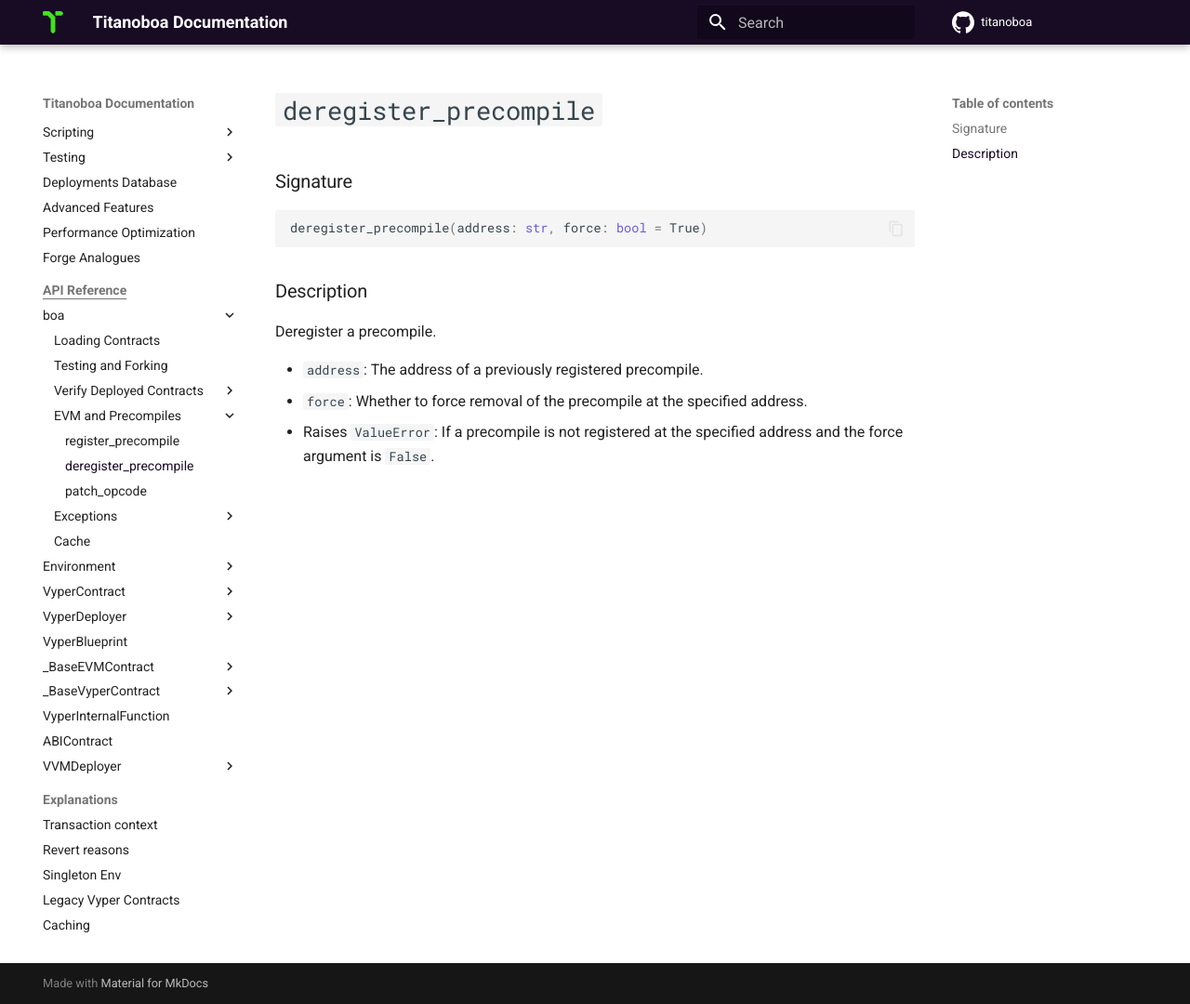
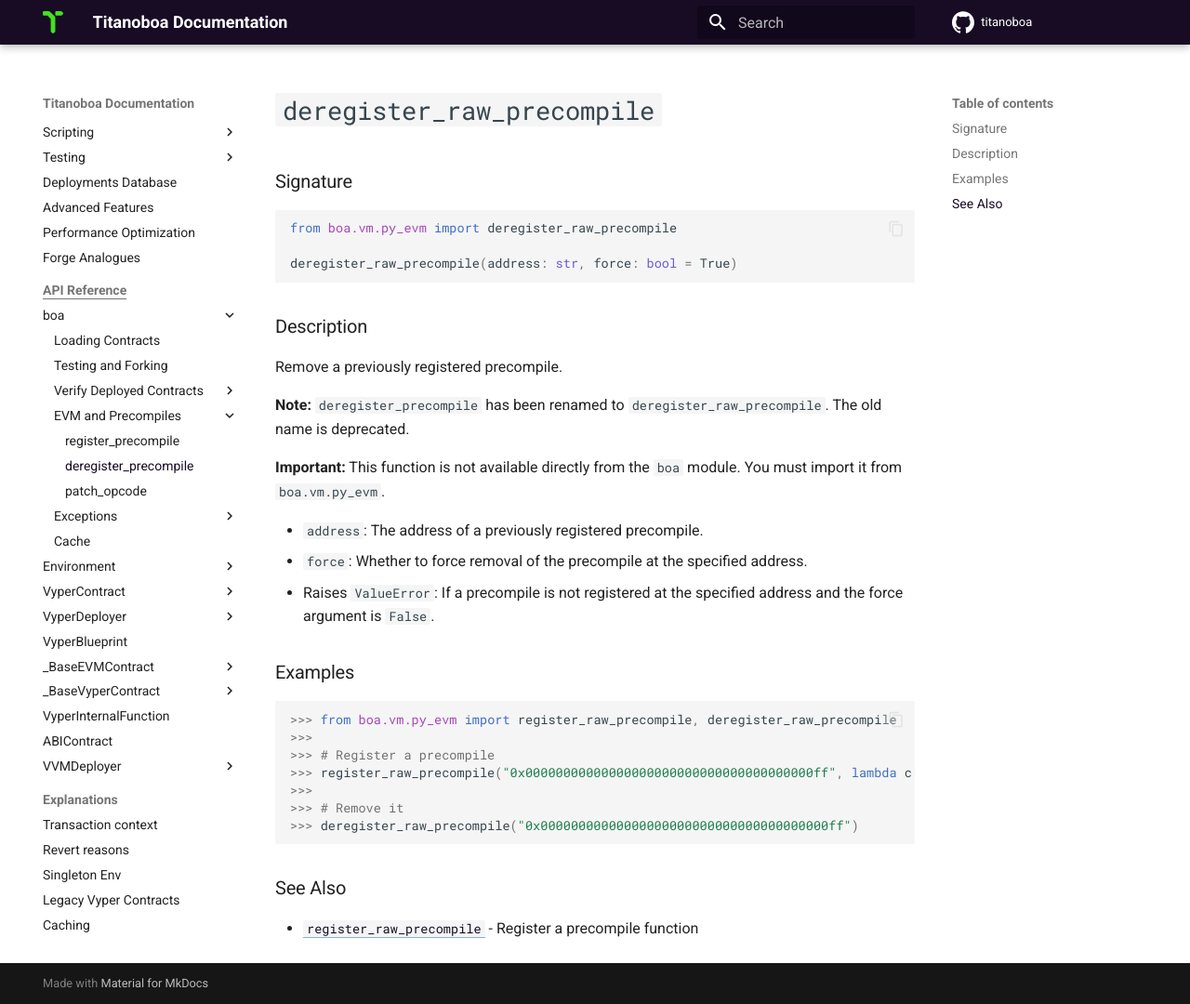
Before and after one commit to vyperlang/titanoboa, an MkDocs documentation site: the page built from docs/api/pyevm/deregister_precompile.md, in a window 1280 px wide and 1080 px high. Shown: the whole window at 93% size. Built offline with MkDocs 1.6.1 and Material for MkDocs 9.7.7, drawn with Linux system fonts in a browser that asks for light colours; comment, search, counter and statistics services are not loaded.

Commit message:
docs: update precompile docs (#410)
also update Address and ComputationAPI docs

````diff
--- a/docs/api/pyevm/deregister_precompile.md
+++ b/docs/api/pyevm/deregister_precompile.md
@@ -1,15 +1,37 @@
-# `deregister_precompile`
+# `deregister_raw_precompile`
 
 ### Signature
 
 ```python
-deregister_precompile(address: str, force: bool = True)
+from boa.vm.py_evm import deregister_raw_precompile
+
+deregister_raw_precompile(address: str, force: bool = True)
 ```
 
 ### Description
 
-Deregister a precompile.
+Remove a previously registered precompile.
+
+**Note:** `deregister_precompile` has been renamed to `deregister_raw_precompile`. The old name is deprecated.
+
+**Important:** This function is not available directly from the `boa` module. You must import it from `boa.vm.py_evm`.
 
 - `address`: The address of a previously registered precompile.
 - `force`: Whether to force removal of the precompile at the specified address.
 - Raises `ValueError`: If a precompile is not registered at the specified address and the force argument is `False`.
+
+### Examples
+
+```python
+>>> from boa.vm.py_evm import register_raw_precompile, deregister_raw_precompile
+>>>
+>>> # Register a precompile
+>>> register_raw_precompile("0x00000000000000000000000000000000000000ff", lambda c: None)
+>>>
+>>> # Remove it
+>>> deregister_raw_precompile("0x00000000000000000000000000000000000000ff")
+```
+
+### See Also
+
+- [`register_raw_precompile`](./register_precompile.md) - Register a precompile function
````
Also changed, not shown: docs/api/common_classes/address.md (+1 -1 lines), docs/api/common_classes/deployer.md (+1 -1 lines), docs/api/pyevm/register_precompile.md (+19 -5 lines), 1 other file.
